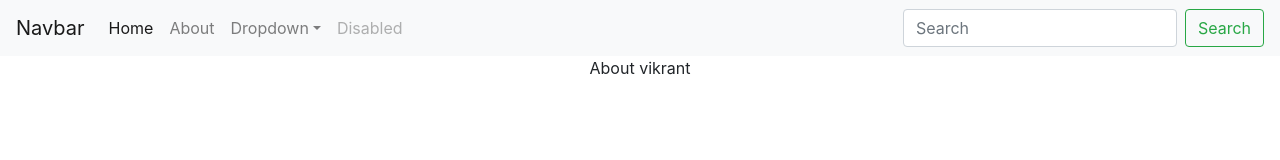
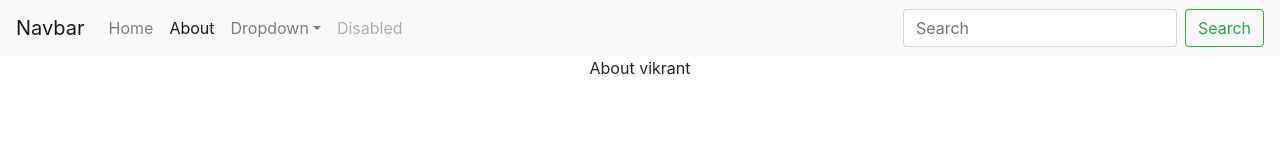
Before and after one commit to Abubakrfambul/iNotebook-frontend, a React (Create React App) app: page /about in a window 1280 px wide. Shown: the top 160 px of the page. Built offline with nearby package versions, Linux system fonts and the light colour scheme.

Commit message:
useLocation hook

```diff
--- a/src/components/Navbar.js
+++ b/src/components/Navbar.js
@@ -1,6 +1,10 @@
-import React from 'react'
-import { Link } from 'react-router-dom'
+import React, { useEffect } from 'react'
+import { Link, useLocation } from 'react-router-dom'
 export const Navbar = () => {
+ const location = useLocation();
+ useEffect(() => {
+  console.log(location.pathname);
+ }, [location])
   return (
     <div><nav className="navbar navbar-expand-lg navbar-light bg-light">
     <Link className="navbar-brand" to="/">Navbar</Link>
@@ -10,11 +14,11 @@ export const Navbar = () => {
 
     <div className="collapse navbar-collapse" id="navbarSupportedContent">
       <ul className="navbar-nav mr-auto">
-        <li className="nav-item active">
-          <Link className="nav-link" to="/">Home <span className="sr-only">(current)</span></Link>
+        <li className="nav-item">
+          <Link className={`nav-link ${location.pathname === '/' ? 'active': ''}`} to="/">Home <span className="sr-only">(current)</span></Link>
         </li>
         <li className="nav-item">
-          <Link className="nav-link" to="/about">About</Link>
+          <Link className={`nav-link ${location.pathname === '/about' ? 'active': ''}`} to="/about">About</Link>
         </li>
         <li className="nav-item dropdown">
           <Link className="nav-link dropdown-toggle" to="/" id="navbarDropdown" role="button" data-toggle="dropdown" aria-haspopup="true" aria-expanded="false">
```
